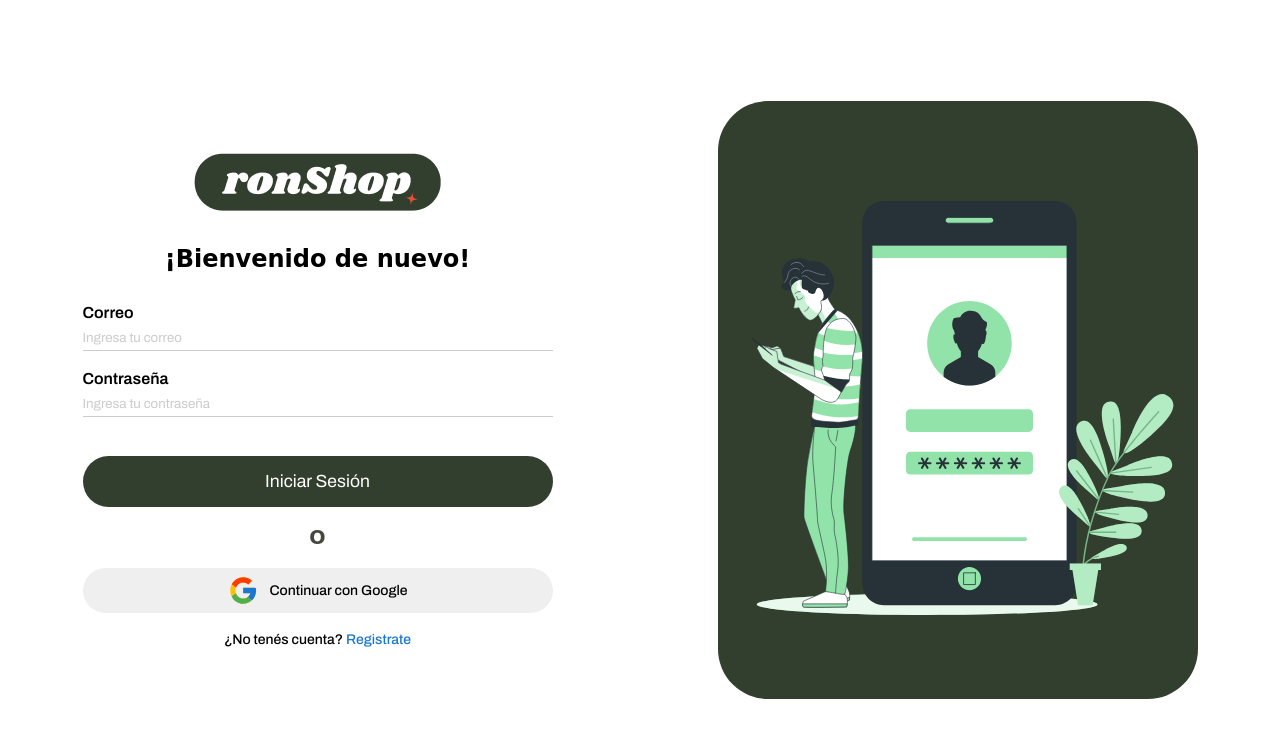
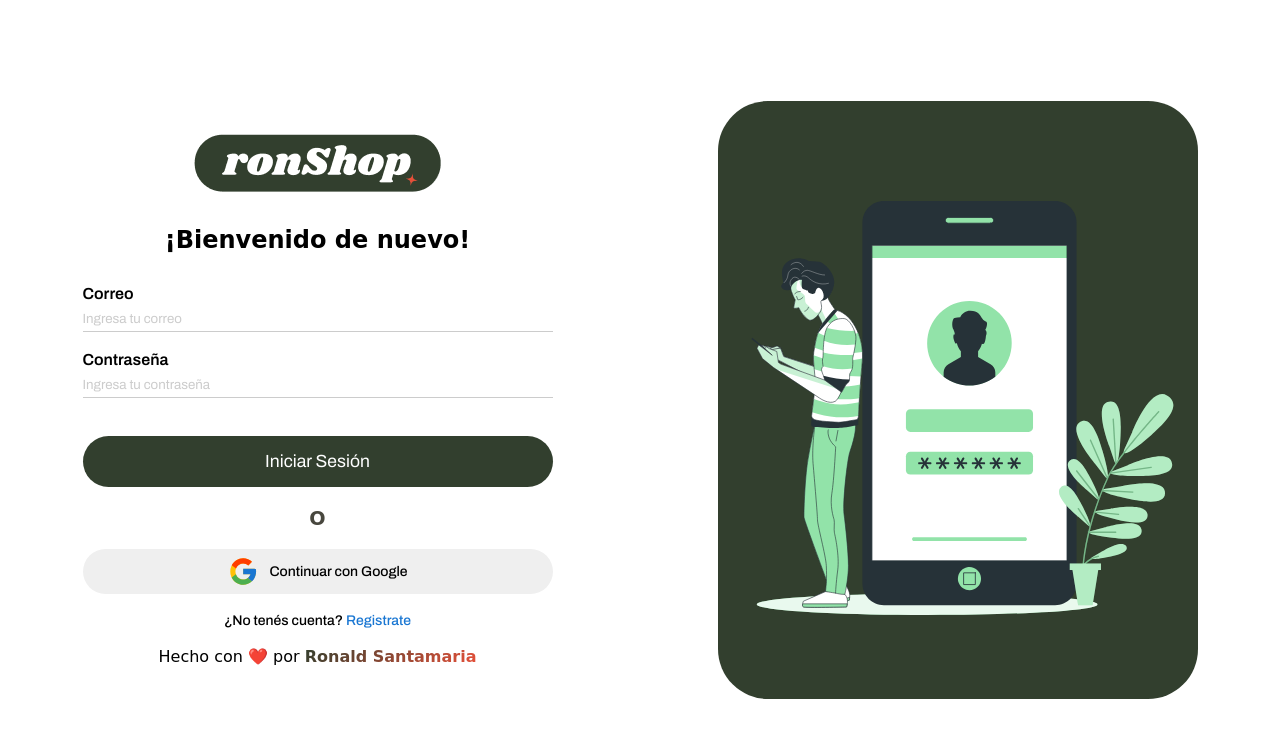
Before and after one commit to RonaldS06/IntegradorJavascript-Nucba, a plain HTML site: page pages/login.html in a window 1280 px wide. Drawn offline with Linux system fonts and the light colour scheme; a web font is replaced by a local one.

Commit message:
Edicion texto

```diff
--- a/pages/login.html
+++ b/pages/login.html
@@ -63,6 +63,9 @@
                 ¿No tenés cuenta?
                 <a class="link--gradient" href="./register.html">Registrate</a>
               </p>
+              <p class="footer__text">
+                Hecho con ❤️ por <a href="https://www.linkedin.com/in/ronald-santamar%C3%ADa-pizarro-9b538221a/" class="text--gradient">Ronald Santamaria</a>
+              </p>
             </form>
           </div>
         </section>
```
